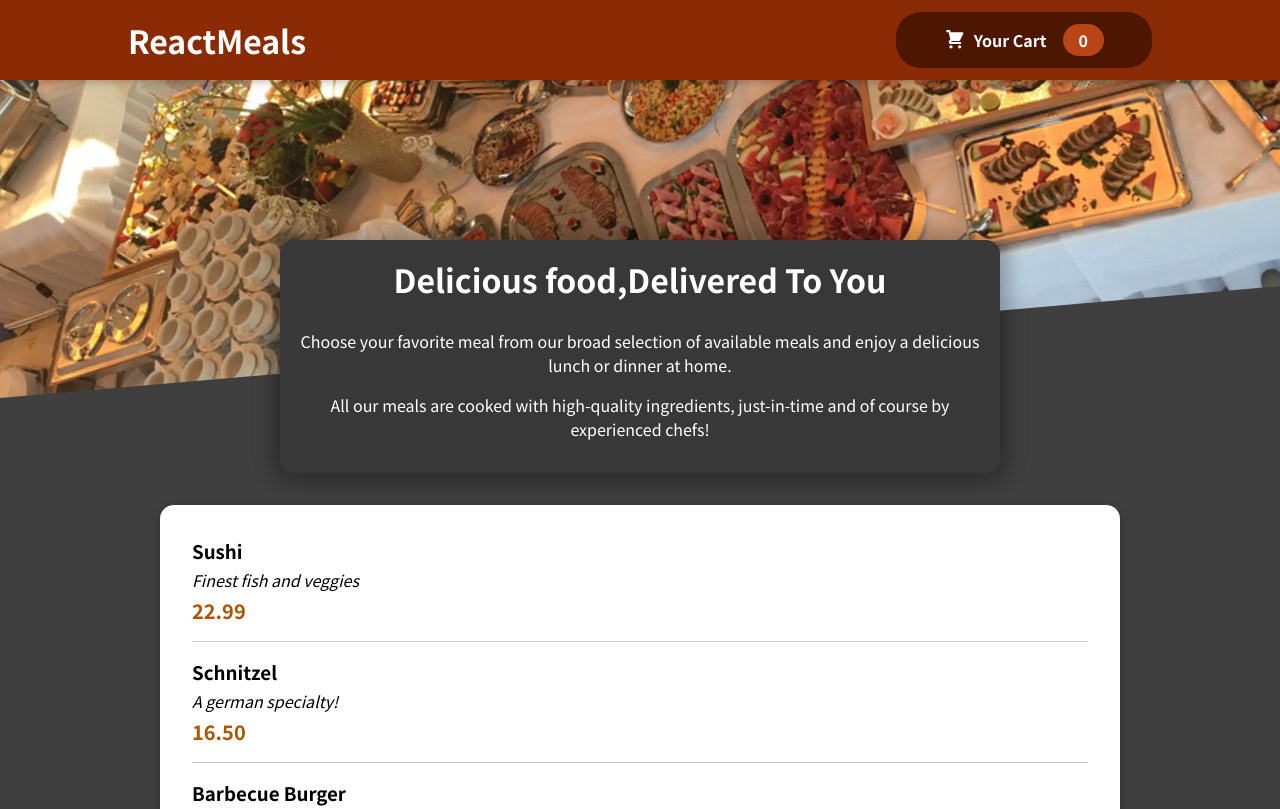
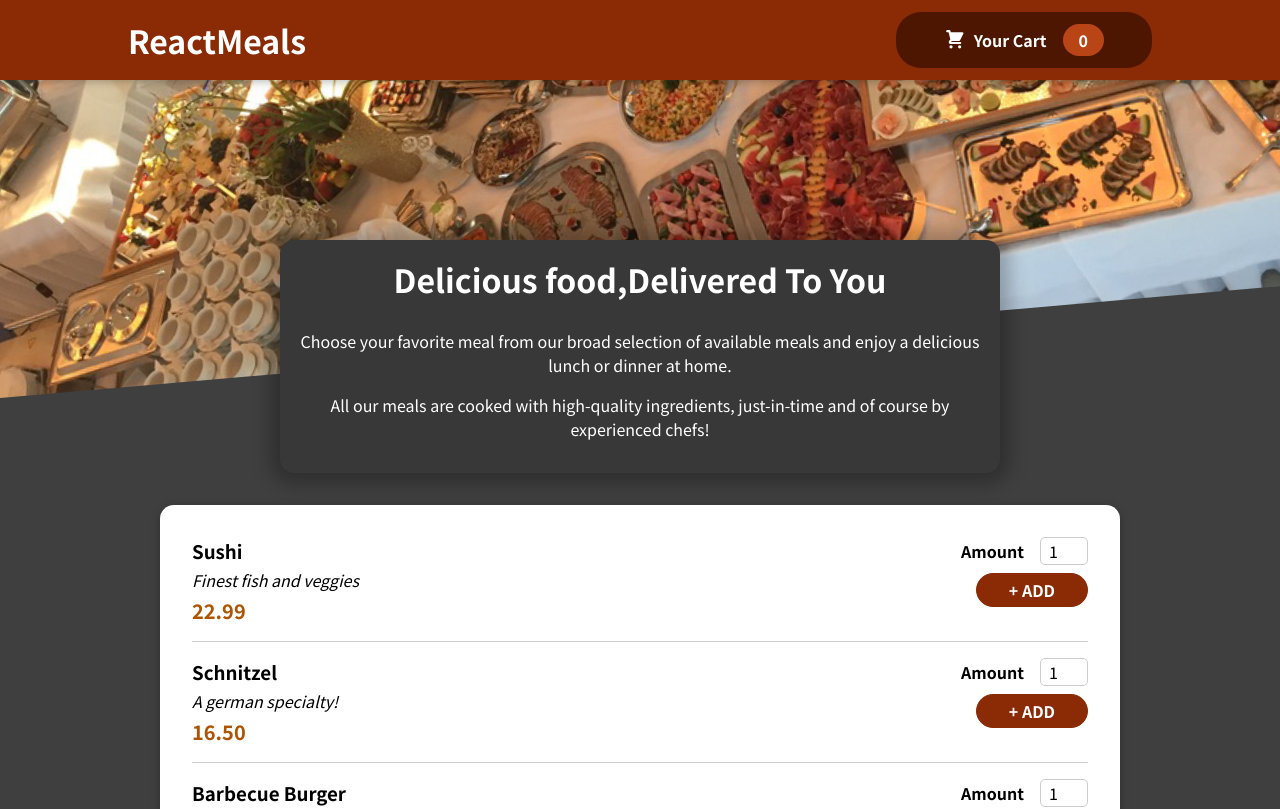
Before and after one commit to anubhardwaj2193/Restaurant-Website-App, a React (Create React App) app: page / in a window 1280 px wide. Shown: the top 809 px of the page. Built offline with nearby package versions, Linux system fonts and the light colour scheme.

Commit message:
addingaform

```diff
--- a/src/components/Meals/MealItem/MealItem.js
+++ b/src/components/Meals/MealItem/MealItem.js
@@ -1,4 +1,4 @@
-
+import MealItemForm from './MealItemForm';
 import classes from './MealItem.module.css';
 
 const MealItem = (props) => {
@@ -11,6 +11,9 @@ const MealItem = (props) => {
         <div className={classes.description}>{props.description}</div>
         <div className={classes.price}>{price}</div>
       </div>
+      <div>
+        <MealItemForm />
+      </div>
     </li>
   );
 };
--- /dev/null
+++ b/src/components/Meals/MealItem/MealItemForm.js
@@ -0,0 +1,24 @@
+import classes from './MealItemform.module.css';
+import Input from '../../UI/Input';
+const MealItemForm = (props) =>{
+    return(
+<form className={classes.form}>
+    <Input label="Amount" input={{
+        id:'amount',
+        type:'number',
+        min:'1',
+        max:'5',
+        step:'1',
+        defaultValue:'1',
+
+    }
+
+    }/>
+    <button>+ ADD</button>
+
+    </form>
+
+    );
+
+};
+export default MealItemForm;
--- /dev/null
+++ b/src/components/Meals/MealItem/MealItemform.module.css
@@ -0,0 +1,20 @@
+.form {
+    text-align: right;
+  }
+
+  .form button {
+    font: inherit;
+    cursor: pointer;
+    background-color: #8a2b06;
+    border: 1px solid #8a2b06;
+    color: white;
+    padding: 0.25rem 2rem;
+    border-radius: 20px;
+    font-weight: bold;
+  }
+
+  .form button:hover,
+  .form button:active {
+    background-color: #641e03;
+    border-color: #641e03;
+  }
--- /dev/null
+++ b/src/components/UI/Input.js
@@ -0,0 +1,11 @@
+import classes from'./Input.module.css';
+const Input=props=>{
+    return(
+        <div className={classes.input}>
+            <label htmlFor={props.input.id}>{props.label}</label>
+        <input{...props.input}/>
+        </div>
+
+    );
+};
+ export default Input;
--- /dev/null
+++ b/src/components/UI/Input.module.css
@@ -0,0 +1,18 @@
+.input {
+    display: flex;
+    align-items: center;
+    margin-bottom: 0.5rem;
+  }
+
+  .input label {
+    font-weight: bold;
+    margin-right: 1rem;
+  }
+
+  .input input {
+    width: 3rem;
+    border-radius: 5px;
+    border: 1px solid #ccc;
+    font: inherit;
+    padding-left: 0.5rem;
+  }
```
